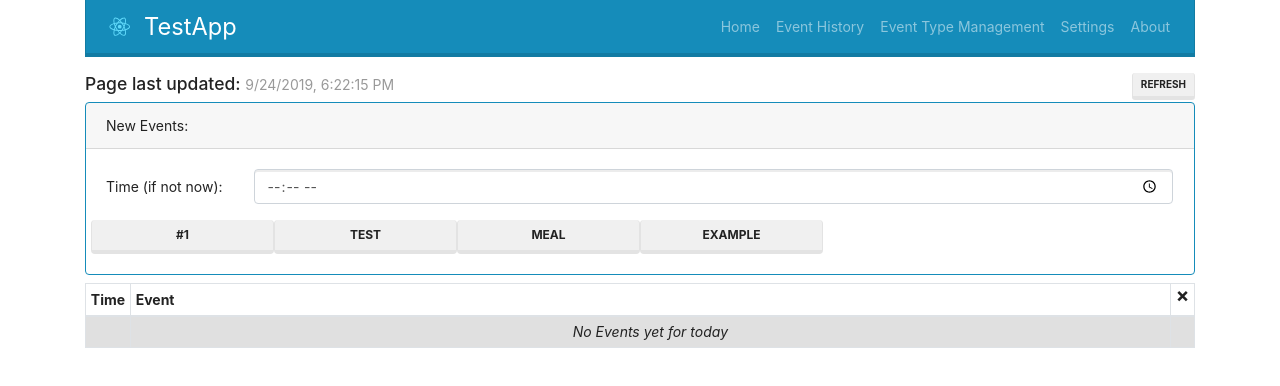
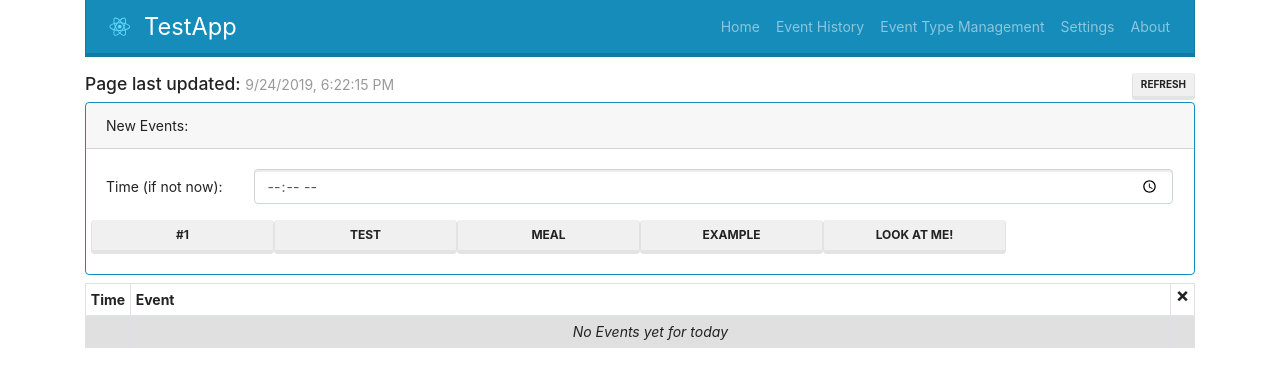
Before and after one commit to UrsineRaven/TestReactApp, a React (Create React App) app: page / in a window 1280 px wide. Shown: the top 386 px of the page. Built offline with nearby package versions, Linux system fonts and the light colour scheme.

Commit message:
added an example showcasing some of what's possible with formatting wizard

```diff
--- a/src/components/DatabaseManagedRoutes.js
+++ b/src/components/DatabaseManagedRoutes.js
@@ -21,7 +21,19 @@ const testDataEventTypes = [
       '{"className":"table-warning", "style":{"fontStyle": "italic"}}',
     lastModified: 1568223239998
   },
-  { name: 'hidden-example', id: '5', hidden: true, lastModified: 1568223239999 }
+  {
+    name: 'hidden-example',
+    id: '5',
+    hidden: true,
+    lastModified: 1568223239999
+  },
+  {
+    name: 'Look at me!',
+    id: '6',
+    formatting:
+      '{"className":"ani-loading ","style":{"fontStyle":"italic","textDecorationLine":"underline  line-through","fontVariant":"small-caps","fontWeight":"bold","fontSize":"1.25em","color":"#0000ff","textAlign":"center"}}',
+    lastModified: 1570558195000
+  }
 ];
 
 const testDataEntries = [
@@ -32,7 +44,8 @@ const testDataEntries = [
   { datetime: 1568309640000, event: '4', id: '400' },
   { datetime: 1568323800000, event: '3', id: '404' },
   { datetime: 1568327040000, event: '2', id: '408' },
-  { datetime: 1568315946000, event: '1', id: '402' }
+  { datetime: 1568315946000, event: '1', id: '402' },
+  { datetime: 1570558195000, event: '6', id: '409' }
 ];
 //#endregion
 
```
